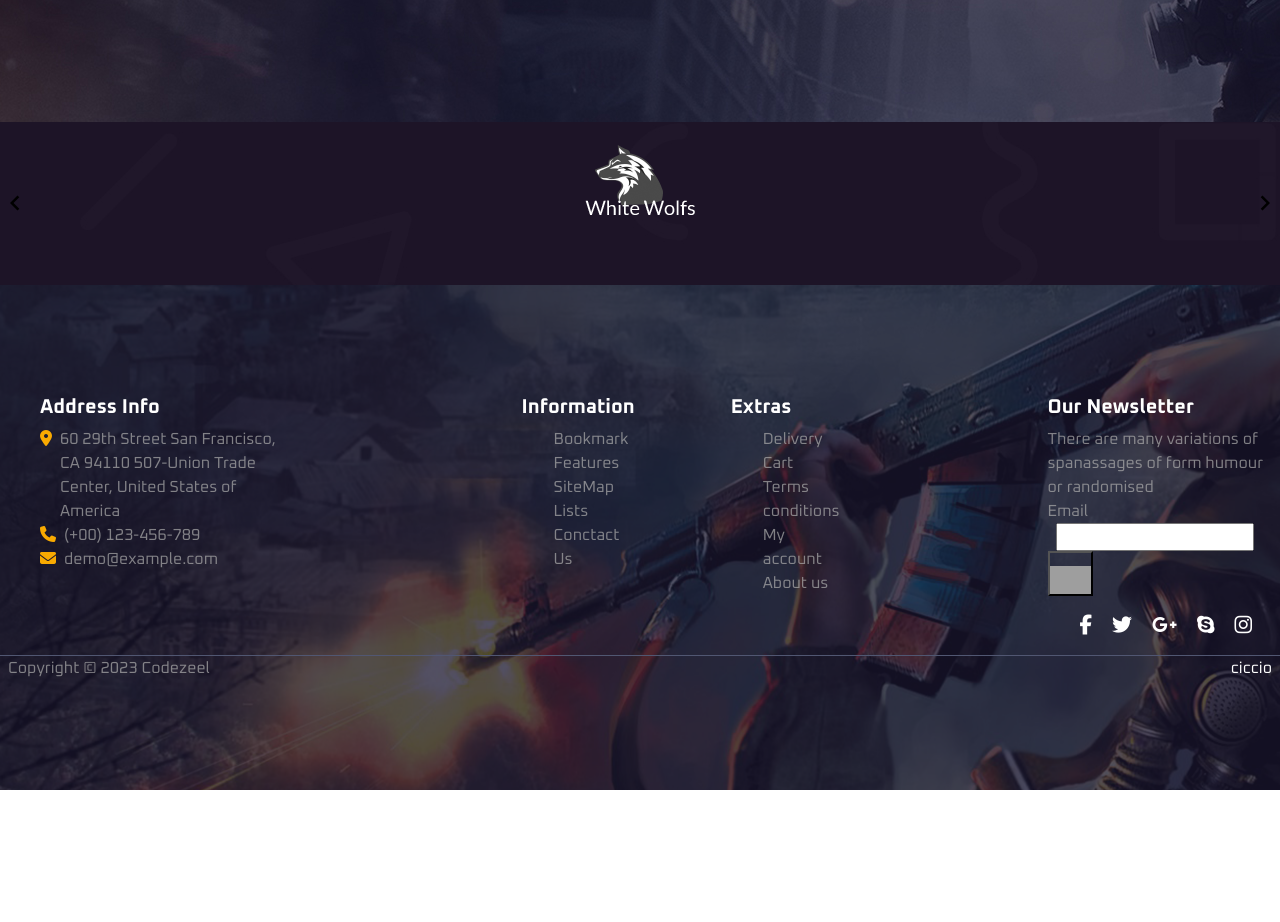
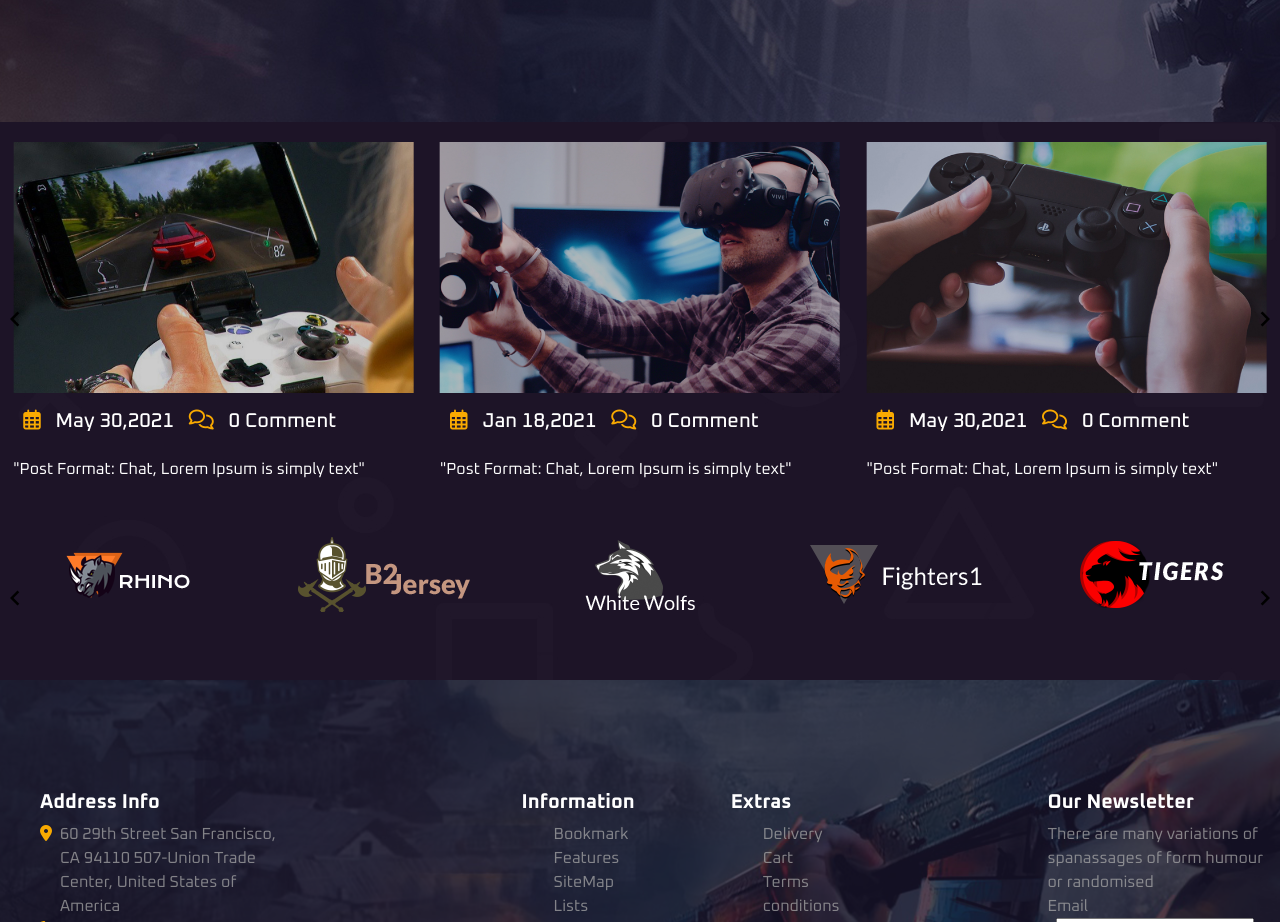
Before and after one commit to ldm0805/proj-html-vuejs, a Vue app: page / in a window 1280 px wide. Shown: the part 1700-2622 px from the top of the page. Before the commit the page ends 2490 px from the top, so only its background shows below. Built offline with nearby package versions, Linux system fonts and the light colour scheme; grey boxes are pictures that could not be loaded.

Commit message:
Slider GameBlogs quasi completo

```diff
--- a/src/App.vue
+++ b/src/App.vue
@@ -5,6 +5,7 @@ import AppFooter from './components/AppFooter.vue';
 import AppSpecialCategory from './components/AppSpecialCategory.vue';
 import AppProfile from './components/AppProfile.vue'
 import AppSponsor from './components/AppSponsor.vue';
+import AppGameBlogs from './components/AppGameBlogs.vue'
 // import AppService from './components/AppService.vue'
 // import AppJumboSlider from './components/AppJumboSlider.vue';
 import AppJoystick from './components/AppJoystick.vue';
@@ -15,6 +16,7 @@ export default {
     AppSpecialCategory,
     AppProfile,
     AppSponsor,
+    AppGameBlogs,
     // AppService,
     // AppJumboSlider,
     AppJoystick,
@@ -33,6 +35,7 @@ export default {
     <AppSpecialCategory />
     <AppJoystick />
     <AppProfile />
+    <AppGameBlogs />
     <AppSponsor />
     <AppFooter />
     <!-- <AppService /> -->
--- /dev/null
+++ b/src/components/AppGameBlogs.vue
@@ -0,0 +1,162 @@
+<template>
+    <div class="background_joy">
+
+        <carousel :items-to-show="3" :wrap-around="true">
+            <slide v-for="(item, index) in slides" :key="index">
+                <div class="d-flex flex-column g-5">
+                    <div class="img-cont">
+                        <img :src="item.image" />
+                    </div>
+                    <div class="description text-white">
+                        <h5 class="py-3">
+                            <i class="fa-regular fa-calendar-days"></i>
+                            {{ item.dategame }}
+                            <i class="fa-regular fa-comments"></i>
+                            {{ item.comment }}
+                        </h5>
+                        <p>{{ item.description }}</p>
+                    </div>
+                </div>
+            </slide>
+            <template #addons>
+                <navigation />
+            </template>
+        </carousel>
+    </div>
+</template>
+
+<script>
+// If you are using PurgeCSS, make sure to whitelist the carousel CSS classes
+import 'vue3-carousel/dist/carousel.css'
+import { Carousel, Slide, Navigation } from 'vue3-carousel'
+
+export default {
+    name: 'App',
+    components: {
+        Carousel,
+
+
+        Slide,
+        Navigation,
+    },
+    data() {
+        return {
+            slides: [
+                {
+                    image: '../../public/img/Consequunt-magni-dolores.jpg',
+                    description: '"Post Format: Chat, Lorem Ipsum is simply text"',
+                    dategame: 'Jan 18,2021',
+                    comment: '0 Comment'
+                },
+                {
+                    image: '../../public/img/Et-quasi-architecto-beate.jpg',
+                    description: '"Post Format: Chat, Lorem Ipsum is simply text"',
+                    dategame: 'May 30,2021',
+                    comment: '0 Comment'
+
+                },
+                {
+                    image: '../../public/img/Laborum-et-dolor-fuga-Et.jpg',
+                    description: '"Post Format: Chat, Lorem Ipsum is simply text"',
+                    dategame: 'May 30,2021',
+                    comment: '0 Comment'
+
+                },
+                {
+                    image: '../../public/img/Rerum-facilis-est-et-exped.jpg',
+                    description: '"Post Format: Chat, Lorem Ipsum is simply text"',
+                    dategame: 'May 30,2021',
+                    comment: '0 Comment'
+                },
+                {
+                    image: '../../public/img/Omnis-iste-natus-error-sit.jpg',
+                    description: '"Post Format: Chat, Lorem Ipsum is simply text"',
+                    dategame: 'May 30,2021',
+                    comment: '0 Comment'
+
+                },
+                {
+                    image: '../../public/img/Nisi-ut-aliquid-ex-ea-com.jpg',
+                    description: '"Post Format: Chat, Lorem Ipsum is simply text"',
+                    dategame: 'May 30,2021',
+                    comment: '0 Comment'
+
+                },
+                {
+                    image: '../../public/img/Illo-inventore-veritatis-quasi.jpg',
+                    description: '"Post Format: Chat, Lorem Ipsum is simply text"',
+                    dategame: 'May 30,2021',
+                    comment: '0 Comment'
+
+                },
+                {
+                    image: '../../public/img/Architecto-beatae-vitae-dicta.jpg',
+                    description: '"Post Format: Chat, Lorem Ipsum is simply text"',
+                    dategame: 'May 30,2021',
+                    comment: '0 Comment'
+
+                },
+                {
+                    image: '../../public/img/At-vero-eos-et-accusamus.jpg',
+                    description: '"Post Format: Chat, Lorem Ipsum is simply text"',
+                    dategame: 'May 30,2021',
+                    comment: '0 Comment'
+
+                },
+                {
+                    image: '../../public/img/Blandit-praesen-volupta.jpg',
+                    description: '"Post Format: Chat, Lorem Ipsum is simply text"',
+                    dategame: 'May 30,2021',
+                    comment: '0 Comment'
+
+                },
+            ],
+        }
+    }
+}
+</script>
+
+<style lang="scss" scoped>
+@use '../styles/partials/variables' as *;
+@use '../styles/partials/mixins' as *;
+
+
+.img-cont {
+    width: 400px;
+
+    img {
+        width: 100%;
+    }
+}
+
+i {
+    padding: 0px 10px;
+    color: $yellow;
+}
+
+.carousel__item {
+    min-height: 200px;
+    width: 100%;
+    background-color: var(--vc-clr-primary);
+    color: var(--vc-clr-white);
+    font-size: 20px;
+    border-radius: 8px;
+    display: flex;
+    justify-content: center;
+    align-items: center;
+}
+
+.carousel__slide {
+    padding: 20px;
+}
+
+.carousel__pagination-button {
+    display: block;
+    border: 0;
+    margin: 0;
+    cursor: pointer;
+    /* padding: var(--vc-pgn-margin); */
+    padding: 0.5em !important;
+    background: yellow !important;
+}
+</style>
--- a/src/components/AppSponsor.vue
+++ b/src/components/AppSponsor.vue
@@ -1,7 +1,7 @@
 <template>
     <div class="background_joy">
 
-        <carousel :items-to-show="1" :wrap-around="true">
+        <carousel :items-to-show="5" :wrap-around="true">
             <slide v-for="(item, index) in slides" :key="index">
                 <div class="d-flex flex-column g-5">
                     <div class="img-cont">
```
